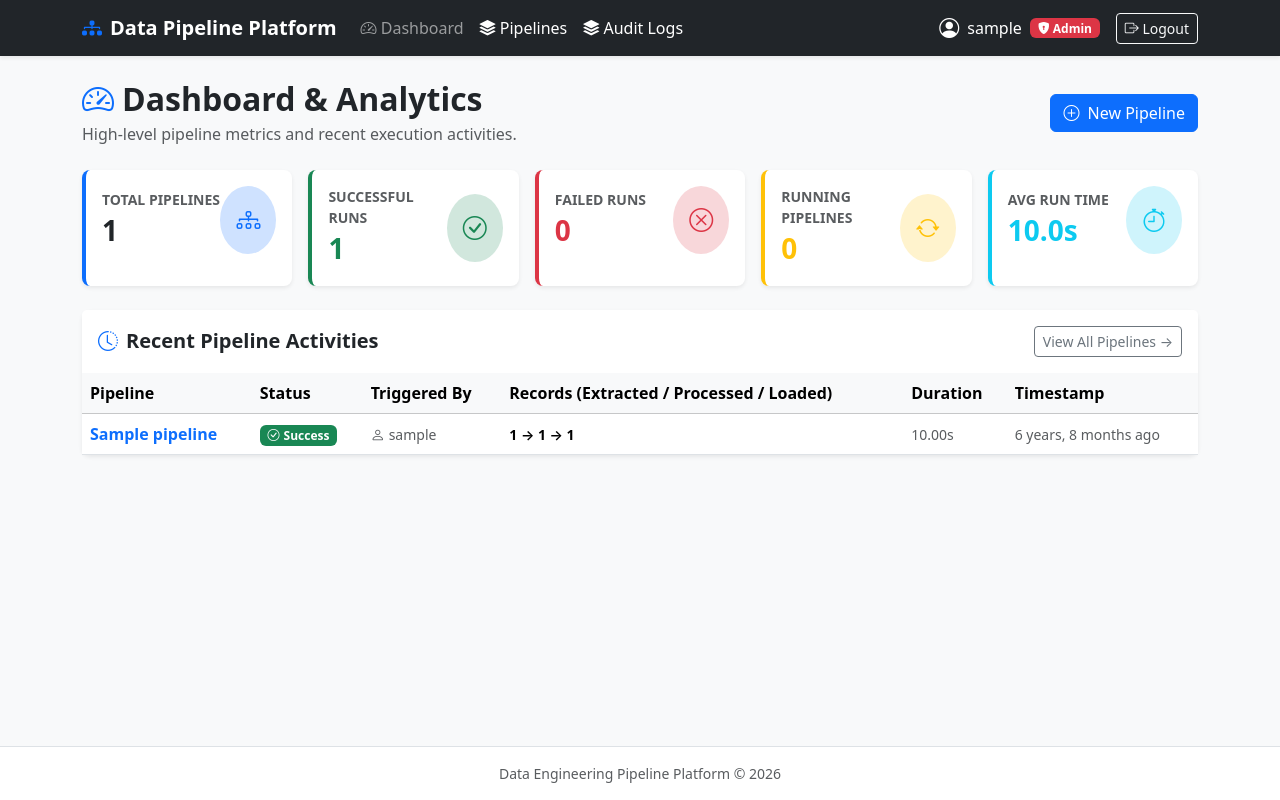
After one commit to harshtanktrootech/data-pipeline-plateform, a Django app: page /dashboard/ in a window 1280 px wide. The commit adds this page. Run offline with Django 5.2, Linux system fonts and the light colour scheme; a user stored in the database is signed in; tables that the repository leaves empty hold one stand-in row (values such as "Sample post"); parts of the project's set-up code (start-up, migrations or seed data) failed here and were passed over.

Commit message:
Add Dashboard

```diff
--- a/config/urls.py
+++ b/config/urls.py
@@ -11,6 +11,7 @@ from pipelines.views import (
     schedule_pipeline_view,
 )
 from audit.views import audit_log_list_page
+from dashboard.views import dashboard_view
 
 urlpatterns = [
     path("admin/", admin.site.urls),
@@ -25,7 +26,8 @@ urlpatterns = [
     path("api/pipelines/", include("pipelines.urls")),
 
     # Frontend HTML Routes
-    path("", pipeline_list_page, name="home"),
+    path("", dashboard_view, name="dashboard"),
+    path("dashboard/", dashboard_view, name="dashboard-page"),
     path("pipelines/", pipeline_list_page, name="pipeline-list-page"),
     path("pipelines/create/", pipeline_create_page, name="pipeline-create-page"),
     path("pipelines/<int:pk>/edit/", pipeline_edit_page, name="pipeline-edit-page"),
--- a/dashboard/urls.py
+++ b/dashboard/urls.py
@@ -0,0 +1,6 @@
+from django.urls import path
+from .views import dashboard_view
+
+urlpatterns = [
+    path("", dashboard_view, name="dashboard"),
+]
--- a/dashboard/views.py
+++ b/dashboard/views.py
@@ -1,3 +1,45 @@
 from django.shortcuts import render
+from django.contrib.auth.decorators import login_required
+from django.db.models import Count, Avg, Q
 
-# Create your views here.
+from pipelines.models import Pipeline
+from executions.models import PipelineExecution
+
+
+@login_required
+def dashboard_view(request):
+    """
+    Display high-level pipeline metrics:
+    - Total pipelines
+    - Successful executions
+    - Failed executions
+    - Running pipelines
+    - Average execution time
+    - Recent pipeline activities
+    """
+    # 1. Total pipelines
+    total_pipelines = Pipeline.objects.count()
+
+    # 2. Executions breakdown & Average runtime
+    exec_stats = PipelineExecution.objects.aggregate(
+        successful_executions=Count("id", filter=Q(status="SUCCESS")),
+        failed_executions=Count("id", filter=Q(status="FAILED")),
+        running_executions=Count("id", filter=Q(status="RUNNING")),
+        avg_execution_time=Avg("duration_seconds"),
+    )
+
+    # 3. Recent pipeline activities (latest execution runs)
+    recent_activities = PipelineExecution.objects.select_related(
+        "pipeline", "triggered_by"
+    ).all()[:10]
+
+    context = {
+        "total_pipelines": total_pipelines,
+        "successful_executions": exec_stats["successful_executions"] or 0,
+        "failed_executions": exec_stats["failed_executions"] or 0,
+        "running_executions": exec_stats["running_executions"] or 0,
+        "avg_execution_time": round(exec_stats["avg_execution_time"] or 0.0, 2),
+        "recent_activities": recent_activities,
+    }
+
+    return render(request, "dashboard/index.html", context)
--- a/templates/base.html
+++ b/templates/base.html
@@ -33,8 +33,14 @@
 
       <div class="collapse navbar-collapse" id="navbarContent">
         <ul class="navbar-nav me-auto mb-2 mb-lg-0">
+
           <li class="nav-item">
+            <a class="nav-link" href="{% url 'dashboard' %}">
+              <i class="bi bi-speedometer2"></i> Dashboard
+            </a>
+          </li>
 
+          <li class="nav-item">
             <a class="nav-link active" href="{% url 'pipeline-list-page' %}">
               <i class="bi bi-stack">
               </i>
--- /dev/null
+++ b/templates/dashboard/index.html
@@ -0,0 +1,176 @@
+{% extends "base.html" %}
+
+{% block title %}Dashboard | Data Pipeline Platform{% endblock %}
+
+{% block content %}
+<div class="d-flex justify-content-between align-items-center mb-4">
+    <div>
+        <h2 class="fw-bold mb-1">
+            <i class="bi bi-speedometer2 text-primary me-2"></i>Dashboard &amp; Analytics
+        </h2>
+        <p class="text-muted mb-0">High-level pipeline metrics and recent execution activities.</p>
+    </div>
+    <div>
+        <a href="{% url 'pipeline-create-page' %}" class="btn btn-primary">
+            <i class="bi bi-plus-circle me-1"></i> New Pipeline
+        </a>
+    </div>
+</div>
+
+<!-- ── High-Level Metric Cards ── -->
+<div class="row g-3 mb-4">
+    <!-- 1. Total Pipelines -->
+    <div class="col-sm-6 col-lg-4 col-xl">
+        <div class="card shadow-sm border-0 rounded-3 h-100 border-start border-4 border-primary">
+            <div class="card-body">
+                <div class="d-flex justify-content-between align-items-center">
+                    <div>
+                        <div class="text-muted text-uppercase fw-semibold small">Total Pipelines</div>
+                        <h3 class="fw-bold my-1 text-dark">{{ total_pipelines }}</h3>
+                    </div>
+                    <div class="p-3 bg-primary-subtle text-primary rounded-circle">
+                        <i class="bi bi-diagram-3 fs-4"></i>
+                    </div>
+                </div>
+            </div>
+        </div>
+    </div>
+
+    <!-- 2. Successful Executions -->
+    <div class="col-sm-6 col-lg-4 col-xl">
+        <div class="card shadow-sm border-0 rounded-3 h-100 border-start border-4 border-success">
+            <div class="card-body">
+                <div class="d-flex justify-content-between align-items-center">
+                    <div>
+                        <div class="text-muted text-uppercase fw-semibold small">Successful Runs</div>
+                        <h3 class="fw-bold my-1 text-success">{{ successful_executions }}</h3>
+                    </div>
+                    <div class="p-3 bg-success-subtle text-success rounded-circle">
+                        <i class="bi bi-check-circle fs-4"></i>
+                    </div>
+                </div>
+            </div>
+        </div>
+    </div>
+
+    <!-- 3. Failed Executions -->
+    <div class="col-sm-6 col-lg-4 col-xl">
+        <div class="card shadow-sm border-0 rounded-3 h-100 border-start border-4 border-danger">
+            <div class="card-body">
+                <div class="d-flex justify-content-between align-items-center">
+                    <div>
+                        <div class="text-muted text-uppercase fw-semibold small">Failed Runs</div>
+                        <h3 class="fw-bold my-1 text-danger">{{ failed_executions }}</h3>
+                    </div>
+                    <div class="p-3 bg-danger-subtle text-danger rounded-circle">
+                        <i class="bi bi-x-circle fs-4"></i>
+                    </div>
+                </div>
+            </div>
+        </div>
+    </div>
+
+    <!-- 4. Running Pipelines -->
+    <div class="col-sm-6 col-lg-4 col-xl">
+        <div class="card shadow-sm border-0 rounded-3 h-100 border-start border-4 border-warning">
+            <div class="card-body">
+                <div class="d-flex justify-content-between align-items-center">
+                    <div>
+                        <div class="text-muted text-uppercase fw-semibold small">Running Pipelines</div>
+                        <h3 class="fw-bold my-1 text-warning">{{ running_executions }}</h3>
+                    </div>
+                    <div class="p-3 bg-warning-subtle text-warning rounded-circle">
+                        <i class="bi bi-arrow-repeat fs-4"></i>
+                    </div>
+                </div>
+            </div>
+        </div>
+    </div>
+
+    <!-- 5. Average Execution Time -->
+    <div class="col-sm-6 col-lg-4 col-xl">
+        <div class="card shadow-sm border-0 rounded-3 h-100 border-start border-4 border-info">
+            <div class="card-body">
+                <div class="d-flex justify-content-between align-items-center">
+                    <div>
+                        <div class="text-muted text-uppercase fw-semibold small">Avg Run Time</div>
+                        <h3 class="fw-bold my-1 text-info">{{ avg_execution_time }}s</h3>
+                    </div>
+                    <div class="p-3 bg-info-subtle text-info rounded-circle">
+                        <i class="bi bi-stopwatch fs-4"></i>
+                    </div>
+                </div>
+            </div>
+        </div>
+    </div>
+</div>
+
+<!-- ── Recent Pipeline Activities ── -->
+<div class="card shadow-sm border-0 rounded-3">
+    <div class="card-header bg-white border-0 py-3 d-flex justify-content-between align-items-center">
+        <h5 class="fw-bold mb-0">
+            <i class="bi bi-clock-history text-primary me-2"></i>Recent Pipeline Activities
+        </h5>
+        <a href="{% url 'pipeline-list-page' %}" class="btn btn-sm btn-outline-secondary">
+            View All Pipelines &rarr;
+        </a>
+    </div>
+    <div class="card-body p-0">
+        <div class="table-responsive">
+            <table class="table table-hover align-middle mb-0">
+                <thead class="table-light">
+                    <tr>
+                        <th>Pipeline</th>
+                        <th>Status</th>
+                        <th>Triggered By</th>
+                        <th>Records (Extracted / Processed / Loaded)</th>
+                        <th>Duration</th>
+                        <th>Timestamp</th>
+                    </tr>
+                </thead>
+                <tbody>
+                    {% for activity in recent_activities %}
+                    <tr>
+                        <td>
+                            <a href="{% url 'pipeline-detail-page' activity.pipeline.id %}"
+                                class="fw-semibold text-decoration-none">
+                                {{ activity.pipeline.name }}
+                            </a>
+                        </td>
+                        <td>
+                            {% if activity.status == 'SUCCESS' %}
+                            <span class="badge bg-success"><i class="bi bi-check-circle me-1"></i>Success</span>
+                            {% elif activity.status == 'FAILED' %}
+                            <span class="badge bg-danger"><i class="bi bi-x-circle me-1"></i>Failed</span>
+                            {% else %}
+                            <span class="badge bg-warning text-dark"><i
+                                    class="bi bi-arrow-repeat me-1"></i>Running</span>
+                            {% endif %}
+                        </td>
+                        <td>
+                            <small class="text-muted">
+                                <i class="bi bi-person me-1"></i>{{ activity.trigger_label }}
+                            </small>
+                        </td>
+                        <td>
+                            <small class="fw-semibold">
+                                {{ activity.records_extracted }} &rarr; {{ activity.records_processed }} &rarr;
+                                {{ activity.records_loaded }}
+                            </small>
+                        </td>
+                        <td><small class="text-muted">{{ activity.duration_seconds|floatformat:2 }}s</small></td>
+                        <td><small class="text-muted">{{ activity.started_at|timesince }} ago</small></td>
+                    </tr>
+                    {% empty %}
+                    <tr>
+                        <td colspan="6" class="text-center py-4 text-muted">
+                            <i class="bi bi-inbox fs-2 d-block mb-2"></i> No pipeline activities found yet.
+                        </td>
+                    </tr>
+                    {% endfor %}
+                </tbody>
+            </table>
+        </div>
+    </div>
+</div>
+{% endblock %}
```
